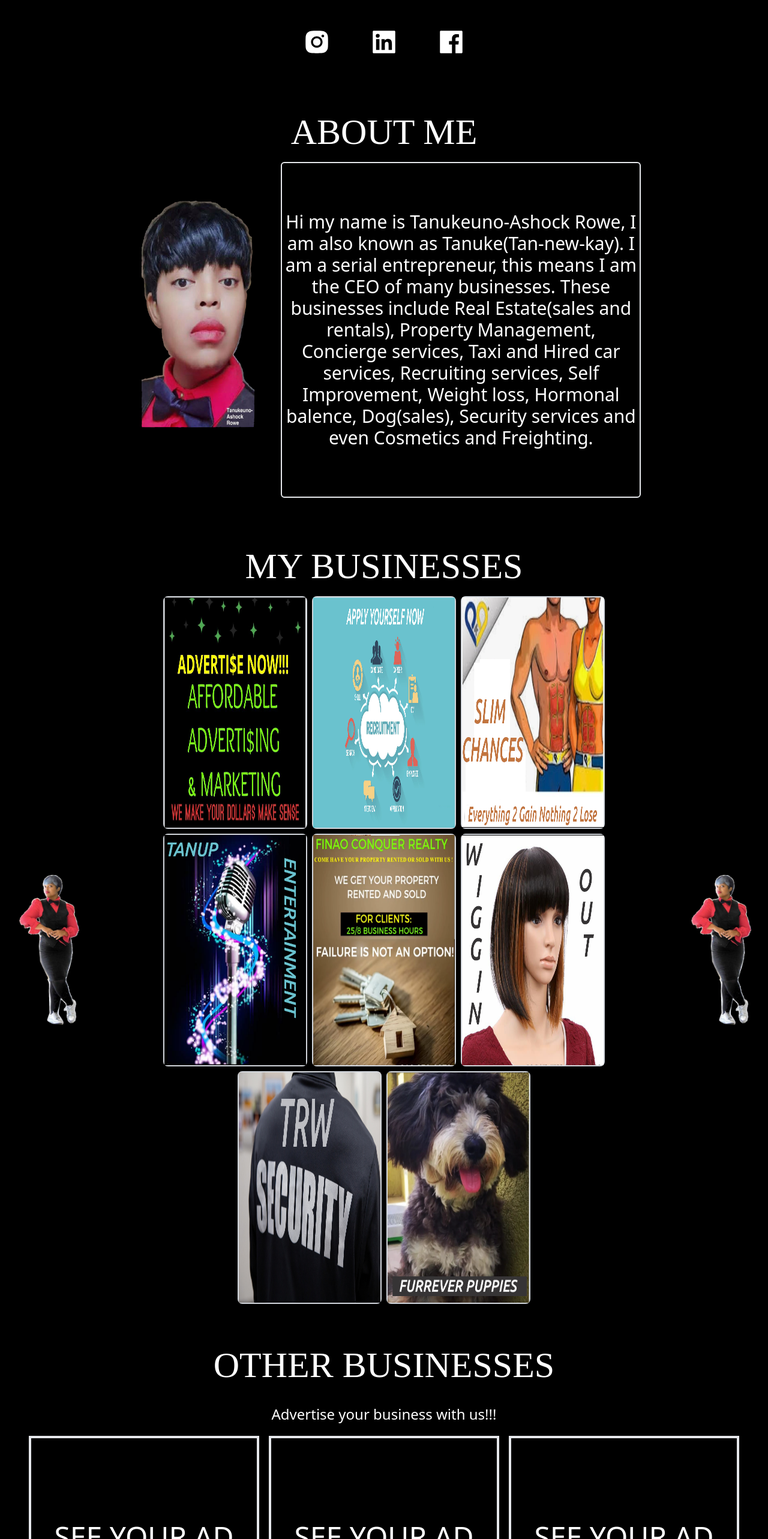
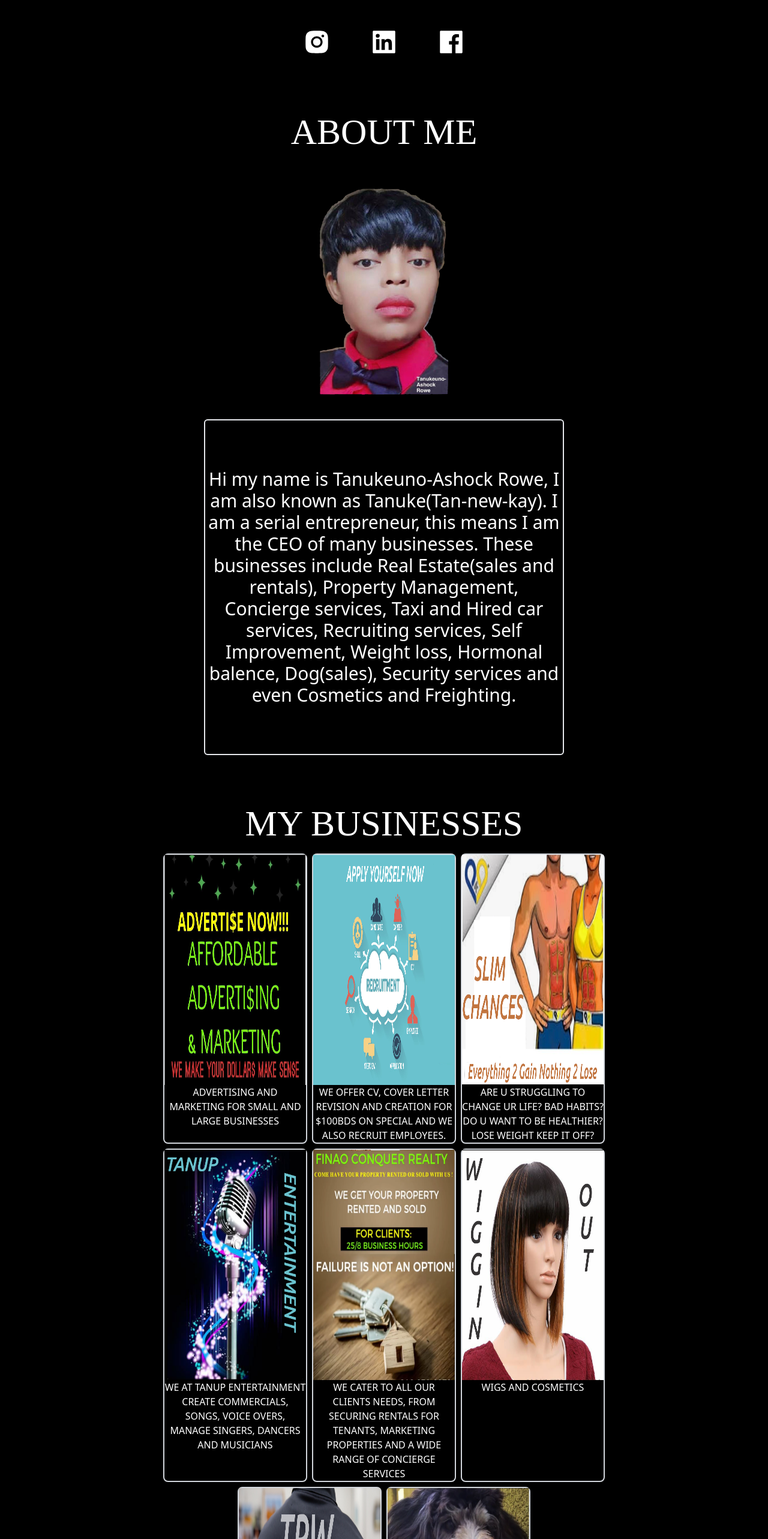
Before and after one commit to fibini/serial-entreprenuer-website, a React (Vite) app: page / in a window 1280 px wide. Shown: the part 234-2800 px from the top of the page at 60% size. Built offline with nearby package versions, Linux system fonts and the light colour scheme; a web font is replaced by a local one.

Commit message:
add descriptions to businesses

```diff
--- a/src/About.jsx
+++ b/src/About.jsx
@@ -9,9 +9,9 @@
                 <h1 className="text-3xl font-burtons font-md lg:text-6xl text-white py-5  dark:text-black">
                     ABOUT ME
                 </h1>
-            <div className=" flex flex-col justify-center ml-10 mr-10 text-center gap-5 md:flex-row">
-                <div className="flex justify-center relative py-10">
-                    <img className=" w-1/3 mt-5 md:h-96 md:w-4/5" src={tanpic} alt="portrait"/>
+            <div className=" flex flex-col justify-center mx-10 text-center gap-5 items-center">
+                <div className="flex justify-center relative py-5">
+                    <img className=" w-1/3 mt-5" src={tanpic} alt="portrait"/>
                 </div>
                 <div className="bg-black text-white border-2 rounded-md h-auto lg:w-1/2 text-xl leading-relaxed  dark:text-black dark:bg-slate-100">
                     <p className=' text-md py-5 leading-8 md:text-3xl md:py-20 max-w-3xl mx-auto'>Hi my name is Tanukeuno-Ashock Rowe, I am also known as Tanuke(Tan-new-kay). I am a serial entrepreneur, this means I am the CEO of many businesses. These businesses include Real Estate(sales and rentals), Property Management, Concierge services, Taxi and Hired car services, Recruiting services, Self Improvement, Weight loss, Hormonal balence, Dog(sales), Security services and even Cosmetics and Freighting.</p>
--- a/src/Businesses.jsx
+++ b/src/Businesses.jsx
@@ -43,6 +43,7 @@
                     alt="real-estate"
                     />
                   </a>
+                  <p className="text-center dark:text-black">WE CATER TO ALL OUR CLIENTS NEEDS, FROM SECURING RENTALS FOR TENANTS, MARKETING PROPERTIES AND A WIDE RANGE OF CONCIERGE SERVICES</p>
                 </div>
               )}
           </div>
@@ -64,6 +65,7 @@
                     alt="puppies"
                     />
                   </a>
+                  <p className=" text-center dark:text-black">DOG BUSINESS PROVIDING QUALITY PUPPIES SMALL AND LARGE FOR FURREVER HOMES, DOG SUPPLES AND ACCESORIES.</p>
                 </div>
               )}
           </div>
@@ -85,6 +87,7 @@
                     alt="advertising"
                     />
                   </a>
+                  <p className="text-center dark:text-black">ADVERTISING AND MARKETING FOR SMALL AND LARGE BUSINESSES</p>
                 </div>
               )}
           </div>
@@ -106,6 +109,7 @@
                     alt="entertainment"
                     />
                   </a>
+                  <p className="text-center dark:text-black">WE AT TANUP ENTERTAINMENT CREATE COMMERCIALS, SONGS, VOICE OVERS, MANAGE SINGERS, DANCERS AND MUSICIANS</p>
                 </div>
               )}
           </div>
@@ -127,6 +131,7 @@
                     alt="weight-loss"
                     />
                   </a>
+                  <p className="text-center dark:text-black">ARE U STRUGGLING TO CHANGE UR LIFE? BAD HABITS? DO U WANT TO BE HEALTHIER? LOSE WEIGHT KEEP IT OFF?</p>
                 </div>
               )}
           </div>
@@ -148,6 +153,7 @@
                     alt="cosmetics"
                     />
                   </a>
+                  <p className="text-center dark:text-black">WIGS AND COSMETICS</p>
                 </div>
               )}
           </div>
@@ -169,6 +175,7 @@
                     alt="recruitment"
                     />
                   </a>
+                  <p className="text-center dark:text-black">WE OFFER CV, COVER LETTER REVISION AND CREATION FOR $100BDS ON SPECIAL AND WE ALSO RECRUIT EMPLOYEES.</p>
                 </div>
               )}
           </div>
@@ -190,14 +197,15 @@
                     alt="security-firm"
                     />
                   </a>
+                  <p className="text-center dark:text-black">SECURE YOUR HOME OR BUSINESS WITH CAMERAS, ALARM SYSTEMS AND SECURITY PATROLS.</p>
                 </div>
               )}
           </div>
         </section>
         <section className="flex flex-wrap items-center justify-evenly">
-          <div className=" hidden lg:w-1/12 lg:block">
+          {/* <div className=" hidden lg:w-1/12 lg:block">
                 <img src={tanuke} alt="" />
-          </div>
+          </div> */}
           <div className="hidden md:flex flex-wrap text-white lg: basis-3/4 gap-2 justify-center">
             <div className="basis-1/2 border-2 rounded-lg border-gray-300 lg:basis-1/4">
               <a href="https://www.facebook.com/affordableadvertising20" target="_blank" rel="noreferrer">
@@ -207,6 +215,7 @@
                 alt="advertising"
                 />
               </a>
+              <p className="text-center dark:text-black">ADVERTISING AND MARKETING FOR SMALL AND LARGE BUSINESSES</p>
             </div>
             <div className="basis-1/2 border-2 rounded-lg border-gray-300 lg:basis-1/4">
               <a href="https://www.facebook.com/Applyyourselfnow876" target="_blank" rel="noreferrer">
@@ -215,6 +224,7 @@
                 src={apply}
                 alt="applyimg"
                 />
+                <p className="text-center dark:text-black">WE OFFER CV, COVER LETTER REVISION AND CREATION FOR $100BDS ON SPECIAL AND WE ALSO RECRUIT EMPLOYEES.</p>
               </a>
             </div>
             <div className="basis-1/2 border-2 rounded-lg border-gray-300 lg:basis-1/4">
@@ -224,6 +234,7 @@
                   src={slimchances}
                   alt="weight-loss"
                 />
+                <p className="text-center dark:text-black">ARE U STRUGGLING TO CHANGE UR LIFE? BAD HABITS? DO U WANT TO BE HEALTHIER? LOSE WEIGHT KEEP IT OFF?</p>
               </a>
             </div>
             <div className="basis-1/2 border-2 rounded-lg border-gray-300 lg:basis-1/4">
@@ -233,6 +244,7 @@
                   src={tanup}
                   alt="tanupent"
                 />
+                <p className="text-center dark:text-black">WE AT TANUP ENTERTAINMENT CREATE COMMERCIALS, SONGS, VOICE OVERS, MANAGE SINGERS, DANCERS AND MUSICIANS</p>
               </a>
             </div>
             <div className="basis-1/2 border-2 rounded-lg border-gray-300 lg:basis-1/4">
@@ -243,6 +255,7 @@
                   alt="real-estate"
                 />
               </a>
+              <p className="text-center dark:text-black">WE CATER TO ALL OUR CLIENTS NEEDS, FROM SECURING RENTALS FOR TENANTS, MARKETING PROPERTIES AND A WIDE RANGE OF CONCIERGE SERVICES</p>
             </div>
             <div className="basis-1/2 border-2 rounded-lg border-gray-300 lg:basis-1/4">
               <a href="https://www.facebook.com/profile.php?id=100063960162770" target="_blank" rel="noreferrer">
@@ -251,6 +264,7 @@
                   src={wiggin}
                   alt="wigs-cosmetics"
                 />
+                <p className="text-center dark:text-black">WIGS AND COSMETICS</p>
               </a>
             </div>
             <div className="basis-1/2 border-2 rounded-lg border-gray-300 lg:basis-1/4">
@@ -260,6 +274,7 @@
                   src={trwSecurity}
                   alt="security-firm"
                 />
+                <p className="text-center dark:text-black">SECURE YOUR HOME OR BUSINESS WITH CAMERAS, ALARM SYSTEMS AND SECURITY PATROLS.</p>
               </a>
             </div>
             <div className="basis-1/2 border-2 rounded-lg border-gray-300 lg:basis-1/4">
@@ -269,12 +284,13 @@
                   src={furrever}
                   alt="puppies"
                 />
+                <p className=" text-center dark:text-black">DOG BUSINESS PROVIDING QUALITY PUPPIES SMALL AND LARGE FOR FURREVER HOMES, DOG SUPPLES AND ACCESORIES.</p>
               </a>
             </div>
           </div>
-          <div className="hidden lg:basis-1/12 lg:block">
+          {/* <div className="hidden lg:basis-1/12 lg:block">
               <img src={tanuke} alt="" />
-          </div>
+          </div> */}
         </section>
       </>
     )
```
